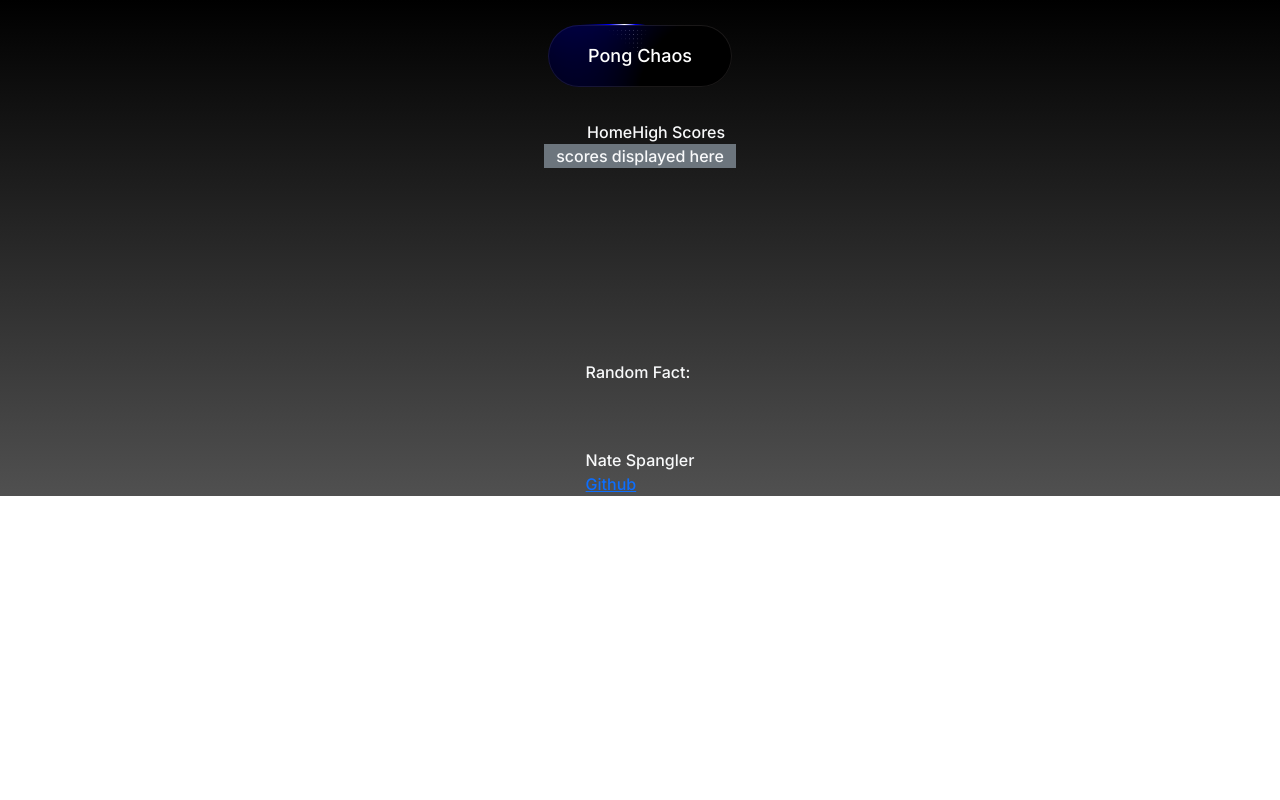
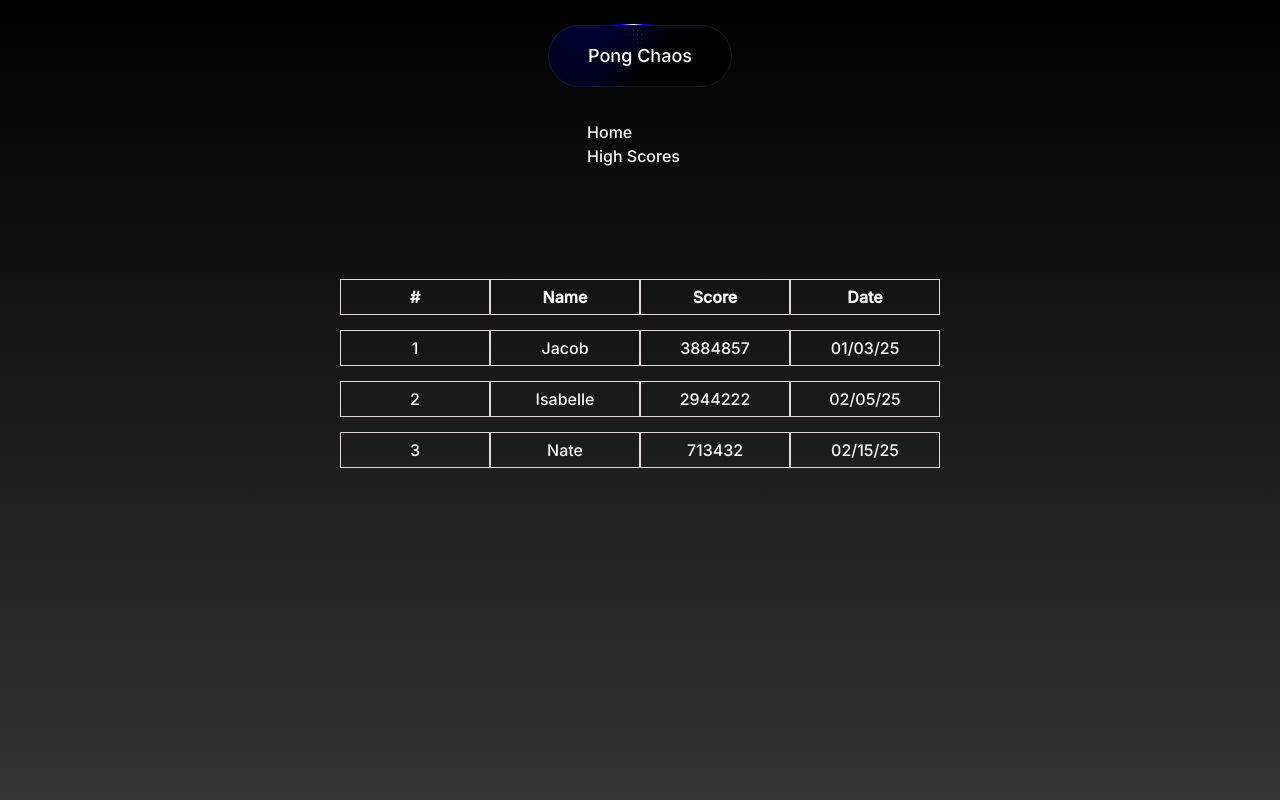
Before and after one commit to NateSpangler/startup, a React (Vite) app: page /scores in a window 1280 px wide. Shown: the top 800 px of the page. Built offline with nearby package versions, Linux system fonts and the light colour scheme.

Commit message:
big changes

```diff
--- a/src/app.css
+++ b/src/app.css
@@ -26,7 +26,7 @@ menu {
     flex: 1;
     display: flex;
     /*  overwrite Bootstrap so the menu does not wrap */
-    flex-direction: row !important;
+    flex-direction: column;
     list-style: none;
   }
 
--- a/src/login/login.jsx
+++ b/src/login/login.jsx
@@ -1,9 +1,21 @@
 import React from 'react';
+
+import {NavLink} from 'react-router-dom';
+
+
 
 export function Login() {
   return (
-    <main className="container-fluid bg-secondary text-center">
-      <div>login displayed here</div>
+    <main>
+      <br></br>
+      <br></br>
+      <br></br>
+      <br></br>
+      <label for="Enter your name:" className="entername">Enter your name: </label>
+      <input type="name:" id="name" className="entername" name="name" placeholder="" required pattern="[Aa].*" />
+      <button className="shiny-cta"><NavLink to="/play">Let's do this</NavLink>
+      </button>
     </main>
+
   );
 }
--- a/src/play/play.jsx
+++ b/src/play/play.jsx
@@ -2,8 +2,18 @@ import React from 'react';
 
 export function Play() {
   return (
-    <main className="container-fluid bg-secondary text-center">
-      <div>play displayed here</div>
+    <main>
+      <br></br>
+      <div id="highScoreDisplay" className="score">Score: 0</div>
+      <div className="avatar"><img src="/images/blueguy.png"/></div>
+      <div className='ball'>
+          <div className="ball_effect"></div>
+      </div>
+      <br></br>
+      <br></br>
+      <div className='ball2'>
+          <div className="ball_effect"></div>
+      </div>
     </main>
   );
 }
--- a/src/scores/scores.jsx
+++ b/src/scores/scores.jsx
@@ -2,8 +2,41 @@ import React from 'react';
 
 export function Scores() {
   return (
-    <main className="container-fluid bg-secondary text-center">
-      <div>scores displayed here</div>
+    <main >
+      <br></br>
+      <br></br>
+      <br></br>
+      <br></br>
+      <table className="table_spacing">
+        <thead>
+          <tr>
+            <th>#</th>
+            <th>Name</th>
+            <th>Score</th>
+            <th>Date</th>
+          </tr>
+        </thead>
+        <tbody>
+          <tr>
+            <td>1</td>
+            <td>Jacob</td>
+            <td>3884857</td>
+            <td>01/03/25</td>
+          </tr>
+          <tr>
+            <td>2</td>
+            <td>Isabelle</td>
+            <td>2944222</td>
+            <td>02/05/25</td>
+          </tr>
+          <tr>
+            <td>3</td>
+            <td>Nate</td>
+            <td>713432</td>
+            <td>02/15/25</td>
+          </tr>
+        </tbody>
+      </table>
     </main>
   );
 }
```
Also changed, not shown: src/app.jsx (+15 -0 lines).
